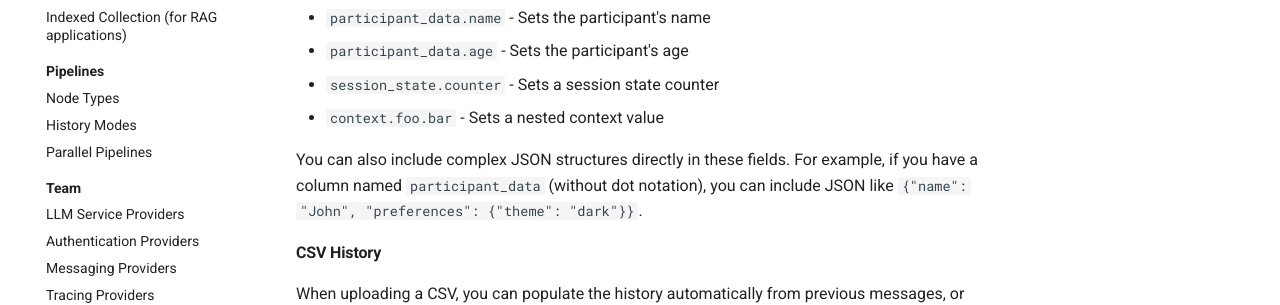
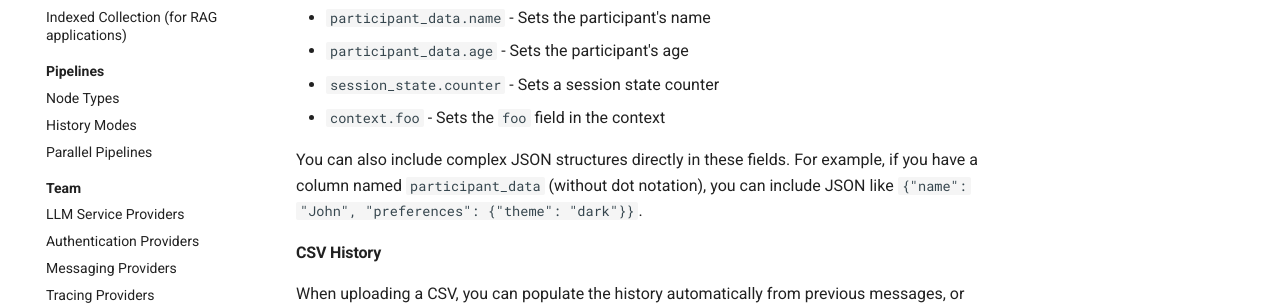
Before and after one commit to dimagi/open-chat-studio-docs, an MkDocs documentation site: the page built from docs/concepts/evaluations/dataset.md, in a window 1280 px wide and 900 px high, scrolled down 1866 px. Shown: the part 319-624 px from the top of the window. Built offline with MkDocs 1.6.1 and Material for MkDocs 9.7.7, drawn with Linux system fonts in a browser that asks for light colours; a script that is not in the unit is left out; comment, search, counter and statistics services are not loaded.

Commit message:
Apply suggestion from @snopoke

```diff
--- a/docs/concepts/evaluations/dataset.md
+++ b/docs/concepts/evaluations/dataset.md
@@ -54,7 +54,7 @@ When including [participant_data](../participant_data.md) or [session_state](../
 - `participant_data.name` - Sets the participant's name
 - `participant_data.age` - Sets the participant's age
 - `session_state.counter` - Sets a session state counter
-- `context.foo.bar` - Sets a nested context value
+- `context.foo` - Sets the `foo` field in the context
 
 You can also include complex JSON structures directly in these fields. For example, if you have a column named `participant_data` (without dot notation), you can include JSON like `{"name": "John", "preferences": {"theme": "dark"}}`.
 
```
